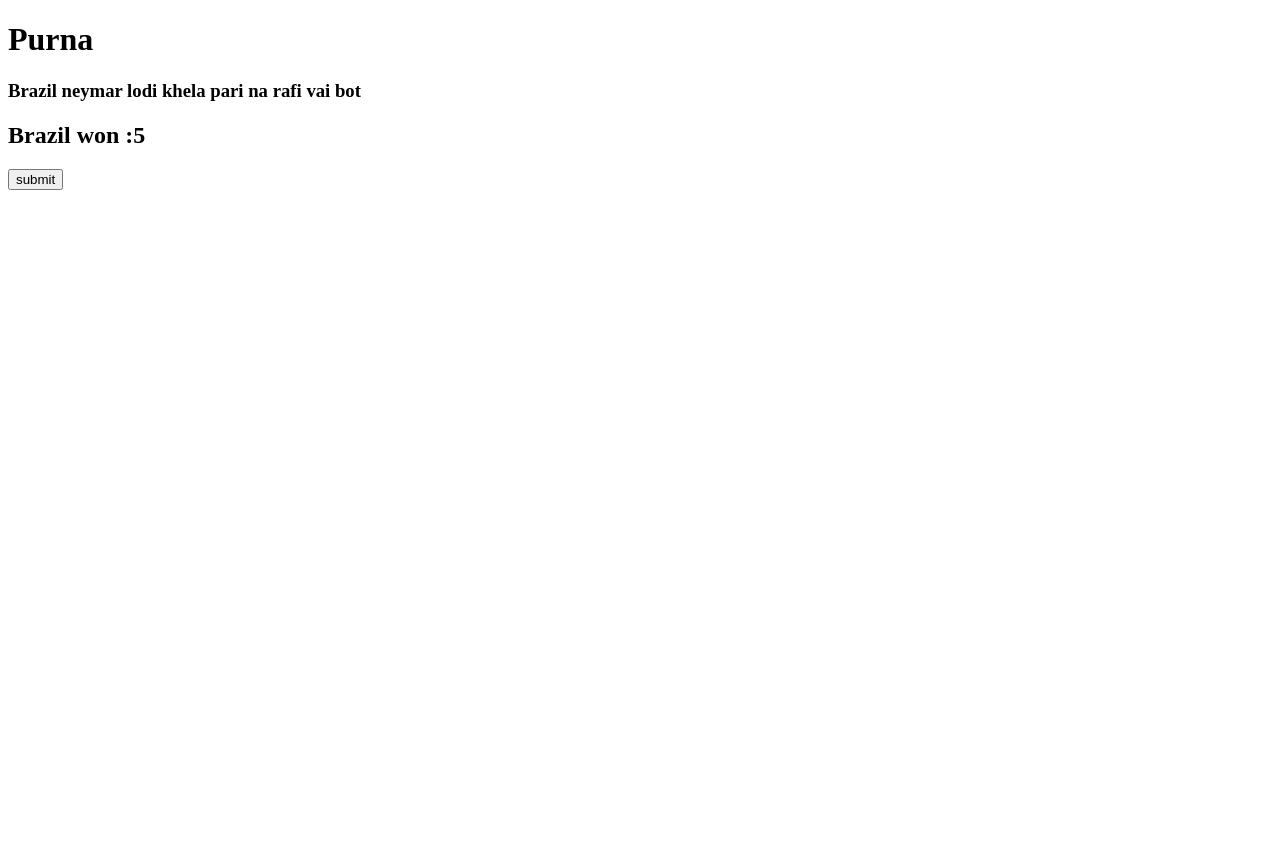
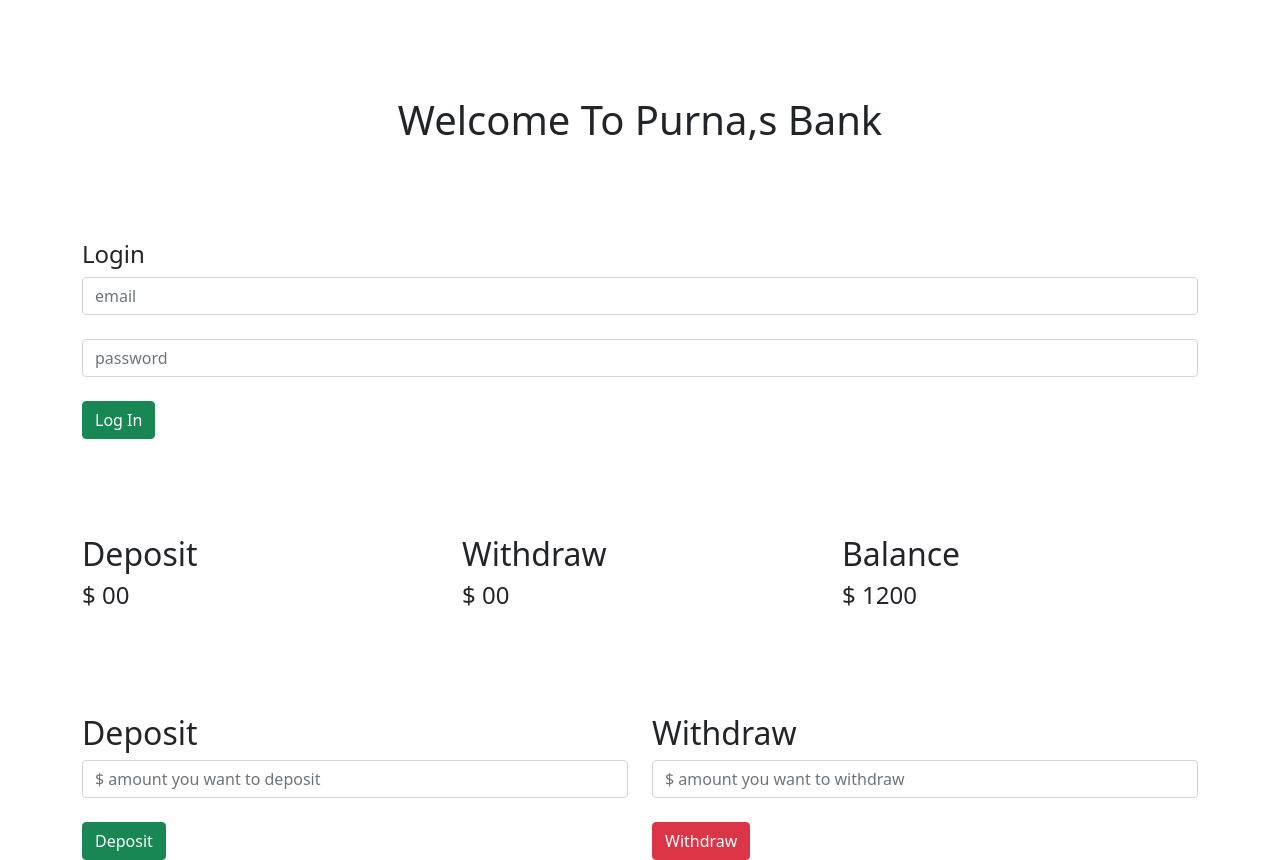
Before and after one commit to DibbenduBanikPurna/My-First-Website, a plain HTML site: page index.html in a window 1280 px wide. Before the commit the page ends 800 px from the top, so only its background shows below. Drawn offline with nearby package versions, Linux system fonts and the light colour scheme.

Commit message:
Update index.html

```diff
--- a/index.html
+++ b/index.html
@@ -3,13 +3,144 @@
 <head>
     <meta charset="UTF-8">
     <meta name="viewport" content="width=device-width, initial-scale=1.0">
-    <title>Document</title>
+    <title>Shopping-cart</title>
+    <!-- CSS only -->
+    <link href="https://cdn.jsdelivr.net/npm/bootstrap@5.0.0-beta1/dist/css/bootstrap.min.css" rel="stylesheet" integrity="sha384-giJF6kkoqNQ00vy+HMDP7azOuL0xtbfIcaT9wjKHr8RbDVddVHyTfAAsrekwKmP1" crossorigin="anonymous">
+    <link rel="stylesheet" href="style.css">
 </head>
 <body>
-    <h1>Purna</h1>
-    <h3>Brazil neymar lodi khela pari na rafi vai bot</h3>
-        <h2>Brazil won :5</h2>
-        <button>submit</button>
+    <div class="container login-part">
+        <h1 class="text-center pt-5 mt-5">Welcome To Purna,s Bank</h1>
+        <div class="login-btn pt-5 mt-5">
+            <h4>Login</h4>
+            <input type="email" placeholder="email" class="form-control">
+            <br>
+            <input type="password" placeholder="password" class="form-control">
+            <br>
+            <button class="btn btn-success" id="login-btn">Log In</button>
+        </div>
+    </div>
+    <!--transition-->
+    <div class="container pt-5 mt-5" id="transition">
+        <div class="row">
+            <div class="col-md-4">
+                <div class="deposit d">
+                    <h2>Deposit</h2>
+                    <h4> $ <span id="deposit-balance">00</span></h4>
+                </div>
+
+            </div>
+            <div class="col-md-4">
+                <div class="withdraw w">
+                    <h2>Withdraw</h2>
+                    <h4> $ <span id="withdraw-balance" >00</span></h4>
+                </div>
+
+
+            </div>
+            <div class="col-md-4">
+                <div class="balance b">
+                    <h2>Balance</h2>
+                    <h4> $ <span id="current-balance">1200</span></h4>
+                </div>
+
+
+            </div>
+        </div>
+        <div class="row mt-5 pt-5">
+            <div class="col-md-6">
+                <div class="login-btn">
+                    <h2>Deposit</h2>
+
+                <input id="deposit-amount" type="text" placeholder="$ amount you want to deposit" class="form-control">
+                <br>
+                <button id="deposit-btn" class="btn btn-success">Deposit</button>
+                </div>
+
+
+            </div>
+            <div class="col-md-6 ">
+                <div class="login-btn">
+                    <h2>Withdraw</h2>
+
+                    <input id="withdraw-amount" type="text" placeholder="$ amount you want to withdraw" class="form-control">
+                    <br>
+                    <button id="withdraw-btn" class="btn btn-danger">Withdraw</button>
+
+                </div>
+
+            </div>
+        </div>
+
+    </div>
+
+
+
+    <!-- JavaScript Bundle with Popper -->
+    <script>
+
+        //log-in-part
+
+        logInButton=document.getElementById('login-btn')
+        logInButton.addEventListener('click',function(){
+            var logInPart=document.querySelector('.login-part').style.display="none"
+            var transition=document.querySelector('#transition').style.display="block"
+        })
+
+        //all functionality
+        function span(id,depositNumber){
+        var balance=document.getElementById(id).innerHTML;
+        var balanceNumber=parseFloat(balance);
+
+        var total=balanceNumber+depositNumber;
+
+        document.getElementById(id).innerHTML=total;
+
+      }
+      function values(id){
+        var Amount=document.getElementById(id).value;
+        var Number=parseFloat(Amount)
+        return Number
+
+      }
+
+
+
+        //deposit handle
+
+      depositBtn=document.getElementById('deposit-btn').addEventListener('click',function(){
+          //deposit-update
+
+         var depositNumber= values('deposit-amount')
+
+        span('deposit-balance',depositNumber)
+
+
+        //current-balance-update
+        span('current-balance',depositNumber)
+        document.getElementById('deposit-amount').value=""
+
+      })
+
+
+      //withdraw-handle
+
+      withdrawBtn=document.getElementById('withdraw-btn').addEventListener('click',function(){
+
+      var withdrawAmountNumber=values('withdraw-amount')
+
+        //withdraw-amount
+        span('withdraw-balance',withdrawAmountNumber)
+
+
+        //current amount
+        span('current-balance',-1* withdrawAmountNumber)
+        document.getElementById('withdraw-amount').value=""
+
+    })
+
+
+    </script>
 
 </body>
 </html>
```
